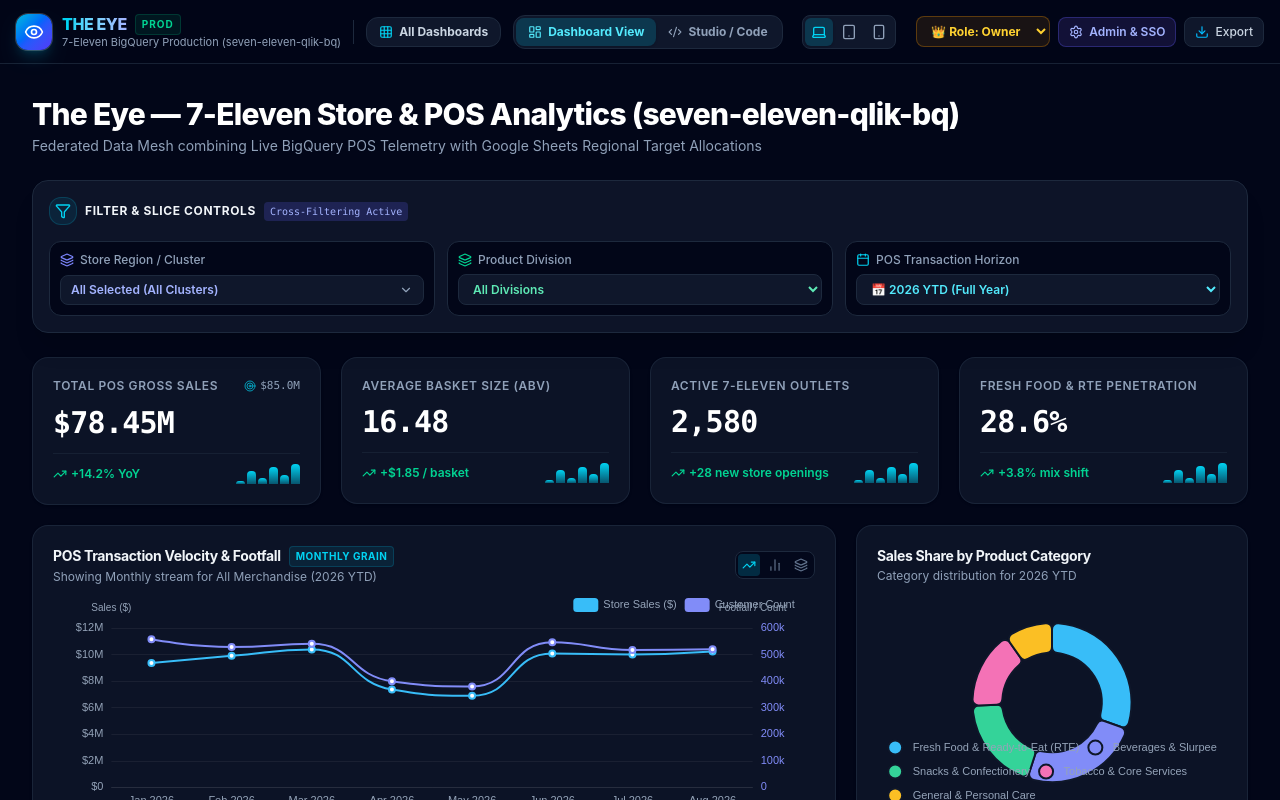
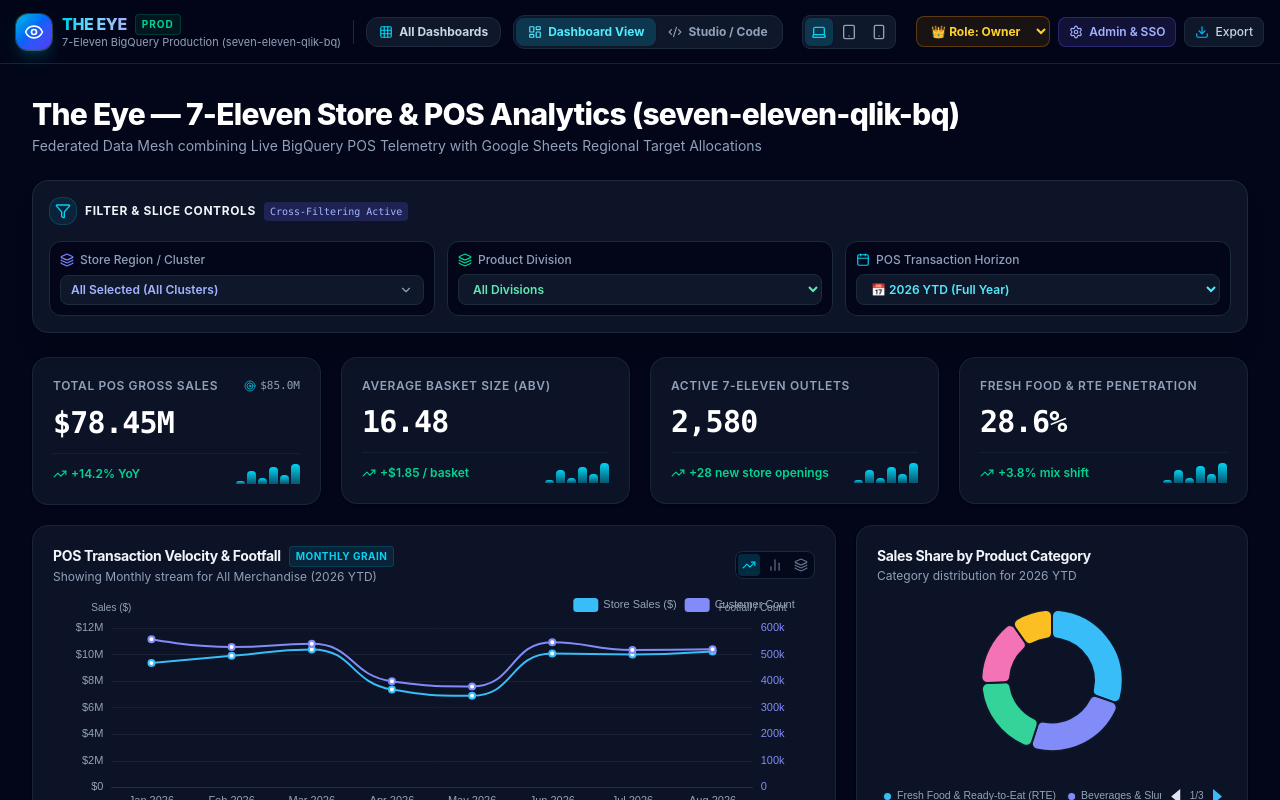
Before and after one commit to choo737/the-eye, a React (Vite) app: page / in a window 1280 px wide. Built offline with nearby package versions, Linux system fonts and the light colour scheme.

Commit message:
fix(visual): elevate pie/donut center and add scrollable legend to prevent text overlap

```diff
--- a/src/components/ChartWidget.tsx
+++ b/src/components/ChartWidget.tsx
@@ -36,9 +36,15 @@
           textStyle: { color: '#f8fafc' }
         },
         legend: {
-          bottom: '2%',
+          bottom: 4,
           left: 'center',
-          textStyle: { color: textColor, fontSize: 11 },
+          itemWidth: 9,
+          itemHeight: 9,
+          itemGap: 10,
+          type: 'scroll',
+          pageIconColor: '#38bdf8',
+          pageTextStyle: { color: '#94a3b8', fontSize: 10 },
+          textStyle: { color: textColor, fontSize: 10.5 },
           icon: 'circle'
         },
         color: cyanPalette,
@@ -46,8 +52,9 @@
           {
             name: data?.dynamicTitle || widget.title,
             type: 'pie',
-            radius: effectiveType === 'donut_chart' ? ['45%', '72%'] : '68%',
-            avoidLabelOverlap: false,
+            center: ['50%', '40%'], // Raised center to avoid legend collision
+            radius: effectiveType === 'donut_chart' ? ['38%', '64%'] : '60%',
+            avoidLabelOverlap: true,
             itemStyle: {
               borderRadius: 6,
               borderColor: '#0f172a',
@@ -60,7 +67,7 @@
             emphasis: {
               label: {
                 show: true,
-                fontSize: 13,
+                fontSize: 12,
                 fontWeight: 'bold',
                 color: '#f8fafc'
               }
```
